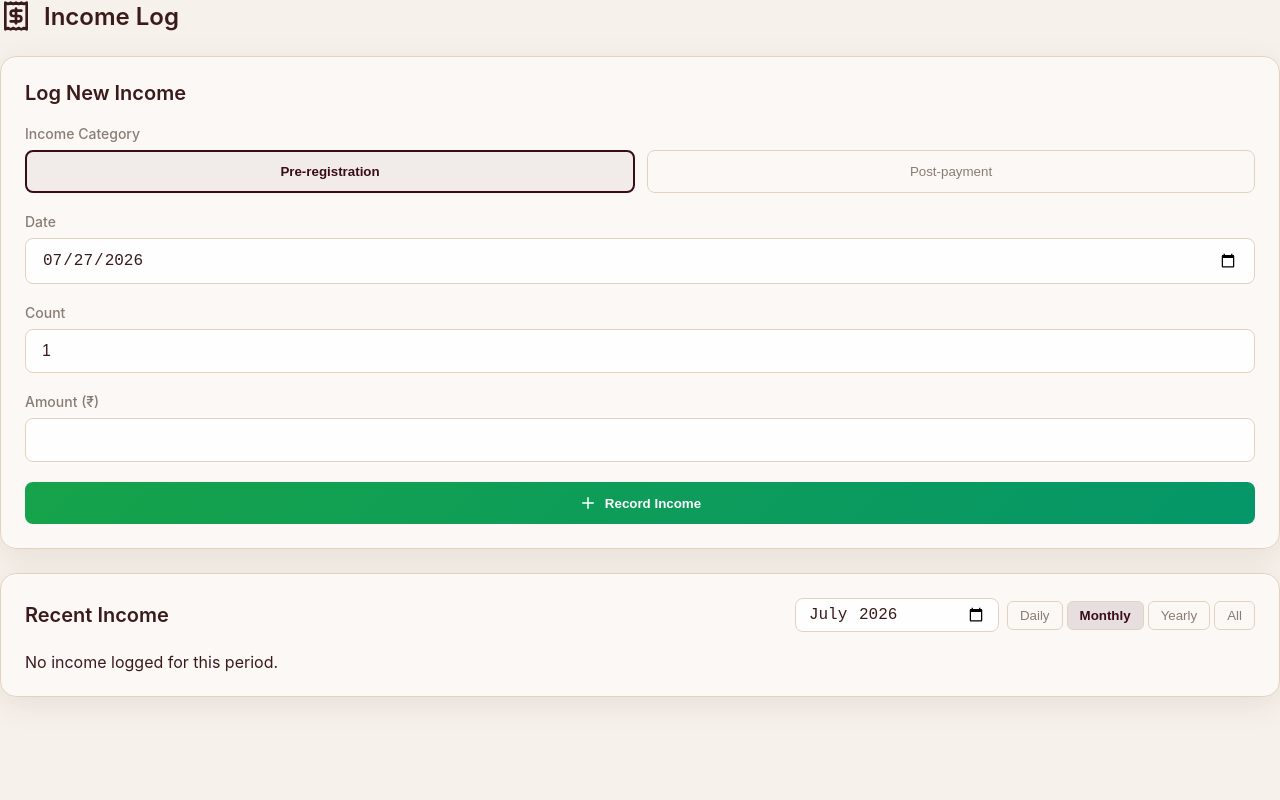
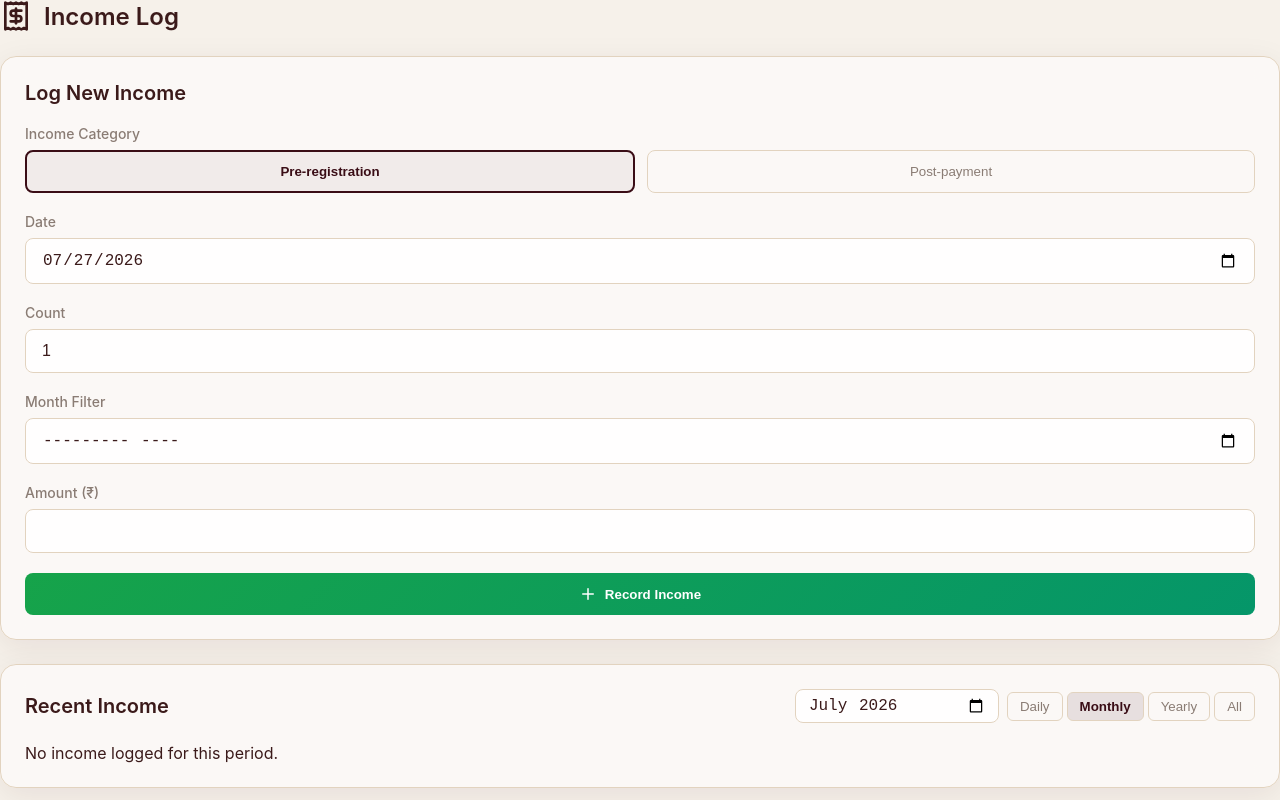
Before and after one commit to Munichandra-Reddy/geonixa-audit, a Next.js app: page /IncomeForm in a window 1280 px wide. Built offline with nearby package versions, Linux system fonts and the light colour scheme.

Commit message:
Remove Calendar View from sidebar

```diff
--- a/src/components/Sidebar.jsx
+++ b/src/components/Sidebar.jsx
@@ -1,7 +1,7 @@
 "use client";
 import Link from 'next/link';
 import { useRouter, usePathname } from 'next/navigation';
-import { LayoutDashboard, Calendar, PieChart, Receipt, Users, LogOut, GraduationCap } from 'lucide-react';
+import { LayoutDashboard, PieChart, Receipt, Users, LogOut, GraduationCap } from 'lucide-react';
 import { useContext } from 'react';
 import { AppContext } from '../context/AppContext';
 import './Sidebar.css';
@@ -26,10 +26,6 @@ const Sidebar = ({ isOpen, setIsOpen }) => {
         <Link href="/" className={pathname === '/' ? "nav-item active" : "nav-item"} onClick={() => setIsOpen(false)}>
           <LayoutDashboard size={20} />
           <span>Dashboard</span>
-        </Link>
-        <Link href="/calendar" className={pathname === '/calendar' ? "nav-item active" : "nav-item"} onClick={() => setIsOpen(false)}>
-          <Calendar size={20} />
-          <span>Calendar View</span>
         </Link>
         <Link href="/income" className={pathname === '/income' ? "nav-item active" : "nav-item"} onClick={() => setIsOpen(false)}>
           <Receipt size={20} />
--- a/src/pages/IncomeForm.jsx
+++ b/src/pages/IncomeForm.jsx
@@ -9,6 +9,7 @@ const IncomeForm = () => {
   const [category, setCategory] = useState('Pre-registration');
   const [amount, setAmount] = useState('');
   const [count, setCount] = useState('1');
+  const [monthFilter, setMonthFilter] = useState('');
   const [description, setDescription] = useState('');
   const [transactionDate, setTransactionDate] = useState(new Date().toISOString().split('T')[0]);
   const [viewMode, setViewMode] = useState('monthly');
@@ -50,6 +51,7 @@ const IncomeForm = () => {
         category,
         amount: Number(amount),
         count: Number(count),
+        monthFilter,
         description,
         date: new Date(transactionDate).toISOString()
       });
@@ -60,12 +62,14 @@ const IncomeForm = () => {
         category,
         amount: Number(amount),
         count: Number(count),
+        monthFilter,
         description,
         date: new Date(transactionDate).toISOString()
       });
     }
     setAmount('');
     setCount('1');
+    setMonthFilter('');
     setDescription('');
     setTransactionDate(new Date().toISOString().split('T')[0]);
   };
@@ -75,6 +79,7 @@ const IncomeForm = () => {
     setCategory(t.category);
     setAmount(t.amount.toString());
     setCount(t.count?.toString() || '1');
+    setMonthFilter(t.monthFilter || '');
     setDescription(t.description || '');
     if (t.date) {
       setTransactionDate(new Date(t.date).toISOString().split('T')[0]);
@@ -89,6 +94,7 @@ const IncomeForm = () => {
         setEditingId(null);
         setAmount('');
         setCount('1');
+        setMonthFilter('');
         setDescription('');
       }
     }
@@ -143,6 +149,15 @@ const IncomeForm = () => {
                 onChange={(e) => setCount(e.target.value)}
                 required
                 min="1"
+              />
+            </div>
+            <div className="input-group">
+              <label>Month Filter</label>
+              <input
+                type="month"
+                className="input-field"
+                value={monthFilter}
+                onChange={(e) => setMonthFilter(e.target.value)}
               />
             </div>
             <div className="input-group">
```
